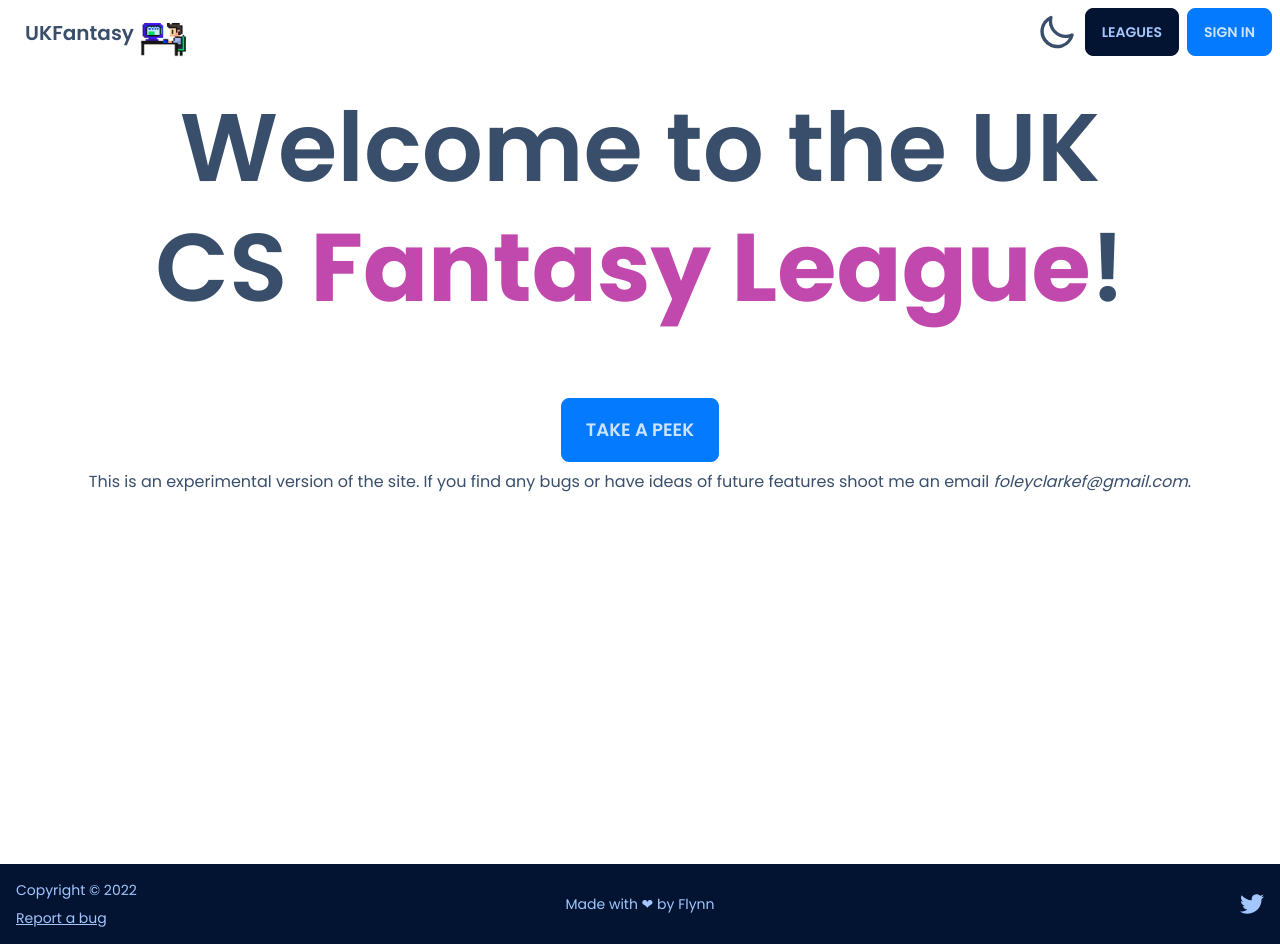
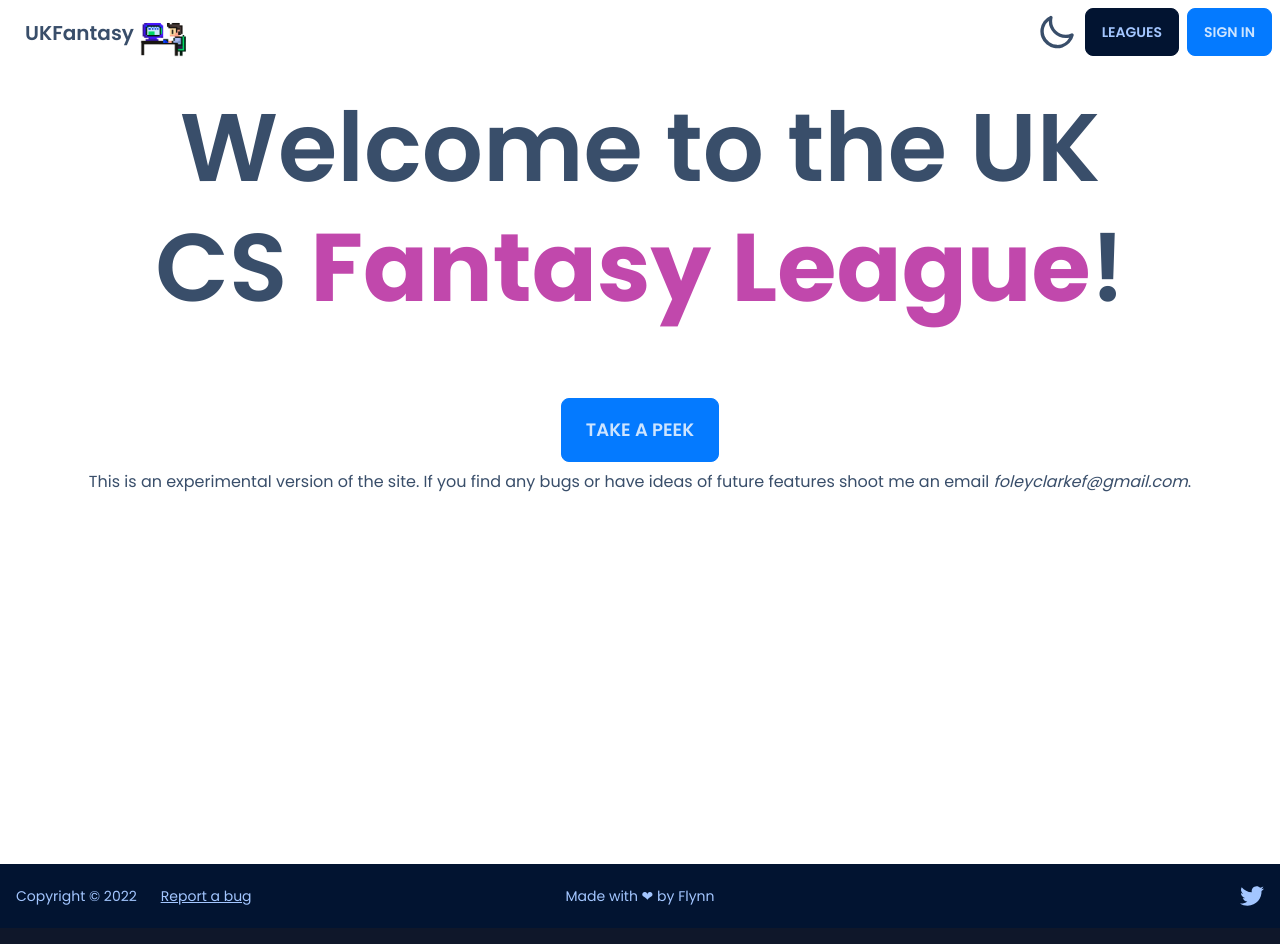
Before and after one commit to FlynnFc/UKFantasy, a Next.js app: page / in a window 1280 px wide. Built offline with nearby package versions, Linux system fonts and the light colour scheme; no server answers.

Commit message:
ease of life

```diff
--- a/src/components/Footer.tsx
+++ b/src/components/Footer.tsx
@@ -4,14 +4,14 @@ import React from "react";
 const Footer = () => {
   return (
     <footer className="footer bottom-0 flex max-h-min flex-col items-center bg-neutral p-4 text-neutral-content sm:grid sm:grid-cols-3">
-      <div className="flex grid-flow-col flex-col items-start">
-        <p>Copyright © 2022</p>
-        <div className="link grid-flow-col">
+      <div className="flex grid-flow-col flex-row items-start gap-4">
+        <p className="py-1">Copyright © 2022</p>
+        <div className="link rounded-btn relative grid-flow-col px-2 py-1 transition-all hover:bg-base-300">
           <Link href={`./reportbugs`}>Report a bug</Link>
         </div>
       </div>
       <div className="items-between flex w-full justify-center gap-4">
-        <p className="text-center">Made with &#10084; by Flynn</p>
+        <p className="py-1 text-center">Made with &#10084; by Flynn</p>
       </div>
       <div className="grid-flow-col md:place-self-center md:justify-self-end">
         <a
@@ -19,6 +19,7 @@ const Footer = () => {
           href="https://twitter.com/lutafatootoo"
           rel="noreferrer"
           aria-label="Link to social media"
+          className="py-1"
         >
           <svg
             xmlns="http://www.w3.org/2000/svg"
--- a/src/pages/[league]/index.tsx
+++ b/src/pages/[league]/index.tsx
@@ -180,11 +180,11 @@ const LeaguePage = (props: { data: league[] }) => {
           </div>
         )}
         {loading && <Loading />}
-        <div className="rounded-btn mt-14 flex w-full flex-col gap-4 bg-primary px-5 py-7 text-primary-content shadow-lg">
+        <div className="rounded-btn mt-14 flex w-full flex-col gap-6 bg-primary px-5 py-7 text-primary-content shadow-lg">
           <h1 className="text-4xl font-bold">
             {league && league.name} Tournement center
           </h1>
-          <p className="text-lg">{league?.description}</p>
+          <p className="text-base">{league?.description}</p>
           <div className="flex items-end justify-between">
             {status === "unauthenticated" ? (
               <div className="">
@@ -223,11 +223,9 @@ const LeaguePage = (props: { data: league[] }) => {
               </li>
             </ul>
           </section>
-          <section className="rounded-btn my-2 mt-5 flex justify-center bg-base-300 px-10 pb-10 text-base-content  2xl:w-[75%]">
-            <div className=" w-full overflow-x-auto">
-              <h2 className="mb-4 mt-4 text-center text-2xl font-bold">
-                Scoreboard
-              </h2>
+          <section className="rounded-btn my-2 mt-5 flex justify-center bg-base-300 px-5 py-7 text-base-content  2xl:w-[75%]">
+            <div className=" flex w-full flex-col gap-3 overflow-x-auto">
+              <h2 className="text-center text-2xl font-bold">Scoreboard</h2>
               {loadingTable ? (
                 <Table data={data} />
               ) : (
--- a/src/pages/[league]/myteam.tsx
+++ b/src/pages/[league]/myteam.tsx
@@ -8,7 +8,6 @@ import toast, { Toaster } from "react-hot-toast";
 import { useRouter } from "next/router";
 import Link from "next/link";
 import Table from "../../components/Table";
-
 type bonus = {
   name: string;
   description: string;
@@ -189,6 +188,7 @@ const Myteam = (props: { data: bonus[] }) => {
       } else {
         toast.dismiss(load);
         toast.success("Bonuses applied");
+        router.reload();
       }
     }
   };
```
